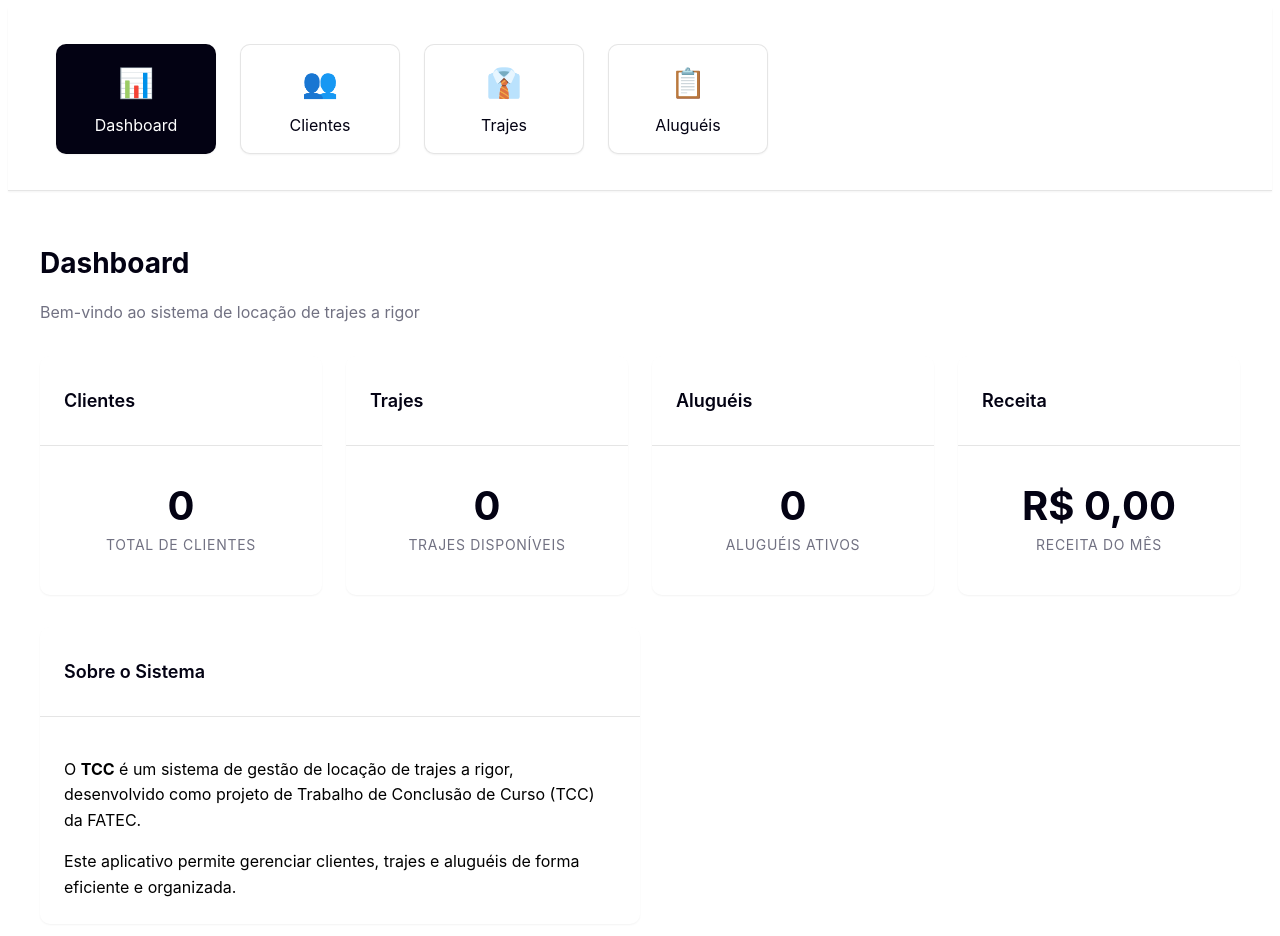
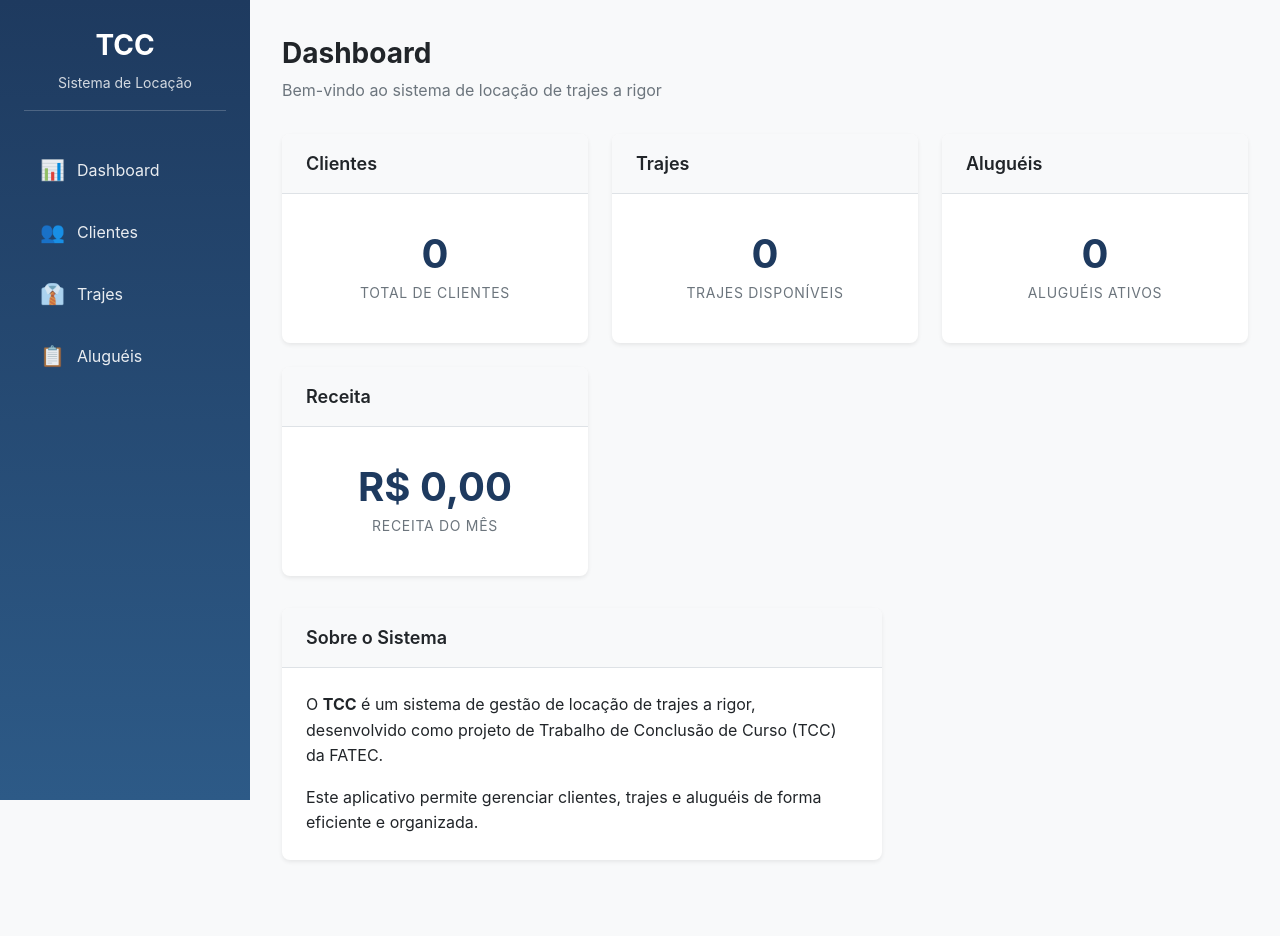
Before and after one commit to IWMVI/TCC-Frontend, a React (Vite) app: page /dashboard in a window 1280 px wide. Shown: the top 936 px of the page. After the commit the page ends 892 px from the top, so only its background shows below. Built offline with nearby package versions, Linux system fonts and the light colour scheme.

Commit message:
Revert "refactor(layout): replace sidebar with card-style menu and update styles"
This reverts commit fcfd55dd4ab4a3b3620f79fce20db25fd017605d.

```diff
--- a/src/interfaces-graficas/componentes/layout/Layout/Layout.module.css
+++ b/src/interfaces-graficas/componentes/layout/Layout/Layout.module.css
@@ -130,52 +130,32 @@
 }
 
 @media (min-width: 768px) {
+  .layout {
+    flex-direction: row;
+  }
+
+  .layout__sidebar {
+    position: sticky;
+    top: 0;
+    left: 0;
+    width: 250px;
+    height: 100vh;
+    flex-shrink: 0;
+  }
+
+  .layout__principal {
+    width: calc(100% - 250px);
+  }
+
+  .layout__header {
+    display: none;
+  }
+
+  .layout__overlay {
+    display: none;
+  }
+
   .layout__conteudo {
     padding: 2rem;
   }
 }
-
-.menu {
-  display: flex;
-  gap: 1.5rem;
-  padding: 1.5rem 2rem;
-  flex-wrap: wrap;
-}
-
-.menuCard {
-  flex: 1;
-  min-width: 160px;
-  height: 110px;
-
-  background: var(--card);
-  border: 1px solid var(--border);
-  border-radius: var(--radius);
-
-  display: flex;
-  flex-direction: column;
-  align-items: center;
-  justify-content: center;
-  gap: 0.5rem;
-
-  text-decoration: none;
-  color: var(--foreground);
-
-  box-shadow: var(--shadow-sm);
-  transition: all 0.2s ease;
-}
-
-.menuCard:hover {
-  transform: translateY(-3px);
-  box-shadow: var(--shadow-lg);
-  border-color: var(--primary);
-}
-
-.icon {
-  font-size: 1.8rem;
-}
-
-/* estado ativo */
-.ativo {
-  background: var(--primary);
-  color: var(--primary-foreground);
-}
--- a/src/interfaces-graficas/componentes/layout/Layout/Layout.tsx
+++ b/src/interfaces-graficas/componentes/layout/Layout/Layout.tsx
@@ -7,50 +7,68 @@ export function Layout() {
   const [menuAberto, setMenuAberto] = useState(false);
 
   const estaAtivo = (caminho: string) => {
-    return localizacao.pathname.startsWith(caminho) ? styles.ativo : '';
+    return localizacao.pathname.startsWith(caminho) ? 'ativo' : '';
+  };
+
+  const toggleMenu = () => {
+    setMenuAberto(!menuAberto);
+  };
+
+  const fecharMenu = () => {
+    setMenuAberto(false);
   };
 
   return (
     <div className={styles.layout}>
+      <aside
+        className={`${styles.layout__sidebar} ${menuAberto ? styles['layout__sidebar--aberto'] : ''}`}
+      >
+        <div className={styles.layout__logo}>
+          <h1>TCC</h1>
+          <span>Sistema de Locação</span>
+        </div>
+        <nav className={styles.layout__nav}>
+          <Link
+            to="/dashboard"
+            className={`${styles.layout__link} ${estaAtivo('/dashboard')}`}
+            onClick={fecharMenu}
+          >
+            <span className={styles.layout__icone}>📊</span>
+            Dashboard
+          </Link>
+          <Link
+            to="/clientes"
+            className={`${styles.layout__link} ${estaAtivo('/clientes')}`}
+            onClick={fecharMenu}
+          >
+            <span className={styles.layout__icone}>👥</span>
+            Clientes
+          </Link>
+          <Link
+            to="/trajes"
+            className={`${styles.layout__link} ${estaAtivo('/trajes')}`}
+            onClick={fecharMenu}
+          >
+            <span className={styles.layout__icone}>👔</span>
+            Trajes
+          </Link>
+          <Link
+            to="/alugueis"
+            className={`${styles.layout__link} ${estaAtivo('/alugueis')}`}
+            onClick={fecharMenu}
+          >
+            <span className={styles.layout__icone}>📋</span>
+            Aluguéis
+          </Link>
+        </nav>
+      </aside>
+      {menuAberto && <div className={styles.layout__overlay} onClick={fecharMenu} />}
       <div className={styles.layout__principal}>
         <header className={styles.layout__header}>
-
-          {/* MENU EM FORMATO DE CARDS */}
-          <div className={styles.menu}>
-            <Link
-              to="/dashboard"
-              className={`${styles.menuCard} ${estaAtivo('/dashboard')}`}
-            >
-              <span className={styles.icon}>📊</span>
-              <span>Dashboard</span>
-            </Link>
-
-            <Link
-              to="/clientes"
-              className={`${styles.menuCard} ${estaAtivo('/clientes')}`}
-            >
-              <span className={styles.icon}>👥</span>
-              <span>Clientes</span>
-            </Link>
-
-            <Link
-              to="/trajes"
-              className={`${styles.menuCard} ${estaAtivo('/trajes')}`}
-            >
-              <span className={styles.icon}>👔</span>
-              <span>Trajes</span>
-            </Link>
-
-            <Link
-              to="/alugueis"
-              className={`${styles.menuCard} ${estaAtivo('/alugueis')}`}
-            >
-              <span className={styles.icon}>📋</span>
-              <span>Aluguéis</span>
-            </Link>
-          </div>
+          <button className={styles['layout__menu-toggle']} onClick={toggleMenu} aria-label="Menu">
+            <span className={styles['layout__menu-icone']}>{menuAberto ? '✕' : '☰'}</span>
+          </button>
         </header>
-
         <main className={styles.layout__conteudo}>
           <Outlet />
         </main>
--- a/src/interfaces-graficas/estilos/global.css
+++ b/src/interfaces-graficas/estilos/global.css
@@ -1,142 +1,62 @@
-/* ================= DARK VARIANT ================= */
-@custom-variant dark (&:is(.dark *));
+:root {
+  --cor-primaria: #1e3a5f;
+  --cor-secundaria: #2d5a87;
+  --cor-acento: #e8a838;
+  --cor-sucesso: #28a745;
+  --cor-erro: #dc3545;
+  --cor-info: #17a2b8;
+  --cor-fundo: #f8f9fa;
+  --cor-borda: #dee2e6;
+  --cor-texto: #212529;
+  --cor-texto-secundario: #6c757d;
+  --sombra: 0 0.125rem 0.25rem rgba(0, 0, 0, 0.075);
+  --sombra-lg: 0 0.5rem 1rem rgba(0, 0, 0, 0.15);
+  --raio-borda: 0.5rem;
 
-/* ================= CÓDIGO 2 (INALTERADO) ================= */
-:root {
-  /* Base neutra (igual ao estilo do Código 1) */
-  --cor-primaria: #030213;          /* quase preto */
-  --cor-secundaria: #2a2a30;        /* cinza escuro */
-  --cor-acento: #e9ebef;            /* cinza claro (accent suave) */
-
-  /* Estados (seguindo o padrão do Código 1) */
-  --cor-sucesso: #22c55e;           /* verde moderno */
-  --cor-erro: #d4183d;              /* igual ao destructive do código 1 */
-  --cor-info: #3b82f6;              /* azul limpo moderno */
-
-  /* Fundo e texto */
-  --cor-fundo: #ffffff;
-  --cor-borda: rgba(0, 0, 0, 0.1);
-
-  --cor-texto: #030213;             /* igual ao foreground */
-  --cor-texto-secundario: #717182;  /* muted-foreground */
-
-  /* Sombras (mais suaves, estilo moderno) */
-  --sombra: 0 1px 2px rgba(0, 0, 0, 0.05);
-  --sombra-lg: 0 8px 20px rgba(0, 0, 0, 0.08);
-
-  /* Borda */
-  --raio-borda: 0.625rem;
-
-  /* Breakpoints mantidos */
   --ponto-interrupcao-sm: 576px;
   --ponto-interrupcao-md: 768px;
   --ponto-interrupcao-lg: 992px;
   --ponto-interrupcao-xl: 1200px;
 }
 
-/* ================= CÓDIGO 1 (MAPEADO PARA O 2) ================= */
-:root {
-  --font-size: 16px;
-
-  /* MAPEAMENTO DIRETO */
-  --background: var(--cor-fundo);
-  --foreground: var(--cor-texto);
-
-  --card: #ffffff;
-  --card-foreground: var(--cor-texto);
-
-  --popover: #ffffff;
-  --popover-foreground: var(--cor-texto);
-
-  --primary: var(--cor-primaria);
-  --primary-foreground: #ffffff;
-
-  --secondary: var(--cor-secundaria);
-  --secondary-foreground: #ffffff;
-
-  --accent: var(--cor-acento);
-  --accent-foreground: #000000;
-
-  --destructive: var(--cor-erro);
-  --destructive-foreground: #ffffff;
-
-  --muted: #ececf0;
-  --muted-foreground: var(--cor-texto-secundario);
-
-  --border: var(--cor-borda);
-
-  --input: transparent;
-  --input-background: #f3f3f5;
-
-  --ring: var(--cor-acento);
-
-  --radius: var(--raio-borda);
-
-  /* sombras vindas do código 2 */
-  --shadow-sm: var(--sombra);
-  --shadow-lg: var(--sombra-lg);
-
-  /* sidebar */
-  --sidebar: #ffffff;
-  --sidebar-foreground: var(--cor-texto);
+* {
+  margin: 0;
+  padding: 0;
+  box-sizing: border-box;
 }
 
-/* ================= DARK MODE ================= */
-.dark {
-  --background: #121212;
-  --foreground: #ffffff;
-
-  --card: #1e1e1e;
-  --card-foreground: #ffffff;
-
-  --primary: #ffffff;
-  --primary-foreground: #000000;
-
-  --secondary: #2d5a87;
-
-  --border: #333;
-
-  --muted-foreground: #aaa;
-
-  --sidebar: #1a1a1a;
-  --sidebar-foreground: #ffffff;
+body {
+  font-family:
+    -apple-system, BlinkMacSystemFont, 'Segoe UI', Roboto, 'Helvetica Neue', Arial, sans-serif;
+  background-color: var(--cor-fundo);
+  color: var(--cor-texto);
+  line-height: 1.5;
 }
 
-/* ================= THEME ================= */
-@theme inline {
-  --color-background: var(--background);
-  --color-foreground: var(--foreground);
-
-  --color-primary: var(--primary);
-  --color-secondary: var(--secondary);
-  --color-accent: var(--accent);
-
-  --color-destructive: var(--destructive);
-
-  --color-border: var(--border);
-
-  --shadow-sm: var(--shadow-sm);
-  --shadow-lg: var(--shadow-lg);
-
-  --radius-lg: var(--radius);
+a {
+  text-decoration: none;
+  color: inherit;
 }
 
-/* ================= BASE ================= */
-@layer base {
-  * {
-    @apply border-border outline-ring/50;
-    box-sizing: border-box;
-  }
+button {
+  cursor: pointer;
+  font-family: inherit;
+}
 
+input,
+select,
+textarea {
+  font-family: inherit;
+}
+
+@media (min-width: 768px) {
   body {
-    @apply bg-background text-foreground;
-    font-family:
-      -apple-system, BlinkMacSystemFont, 'Segoe UI', Roboto,
-      'Helvetica Neue', Arial, sans-serif;
-    line-height: 1.5;
+    font-size: 16px;
   }
 }
 
-html {
-  font-size: var(--font-size);
+@media (max-width: 767px) {
+  body {
+    font-size: 14px;
+  }
 }
```
